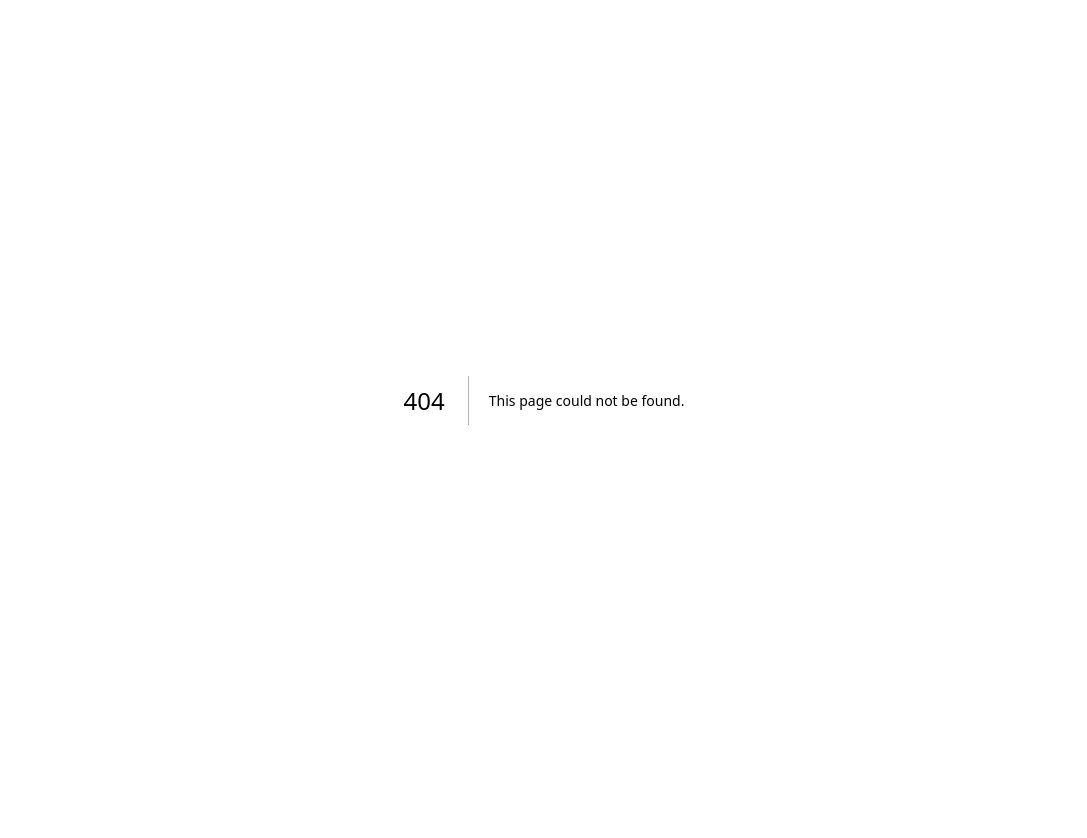
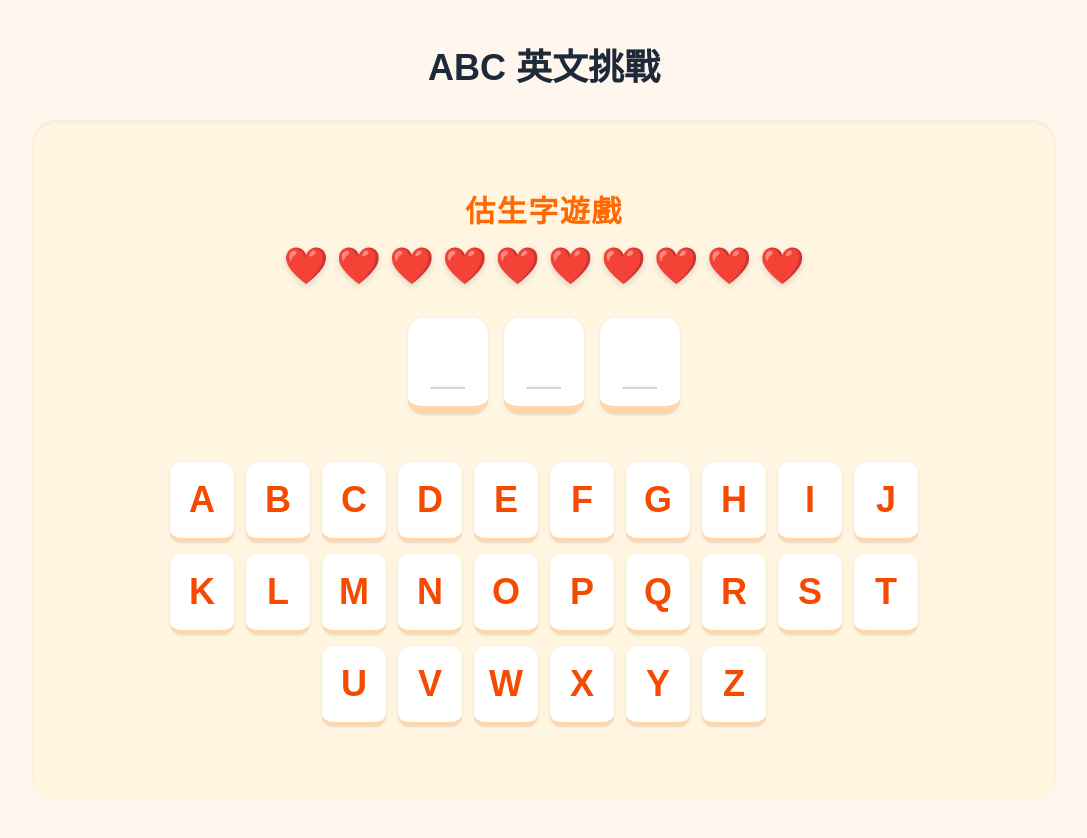
Before and after one commit to clchan53/alanppp, a Next.js app: page /english in a window 1280 px wide. Before the commit this address had no page. Shown: the top 838 px of the page, without its empty margins (96-1183 px from the left). Before the commit the page ends 800 px from the top, so only its background shows below. Built offline with nearby package versions, Linux system fonts and the light colour scheme.

Commit message:
Fix routing for English game

```diff
--- /dev/null
+++ b/src/app/english/page.tsx
@@ -0,0 +1,15 @@
+import HangmanGame from "../../components/HangmanGame";
+
+export default function EnglishPage() {
+  return (
+    <main className="min-h-screen bg-orange-50 p-6 md:p-12">
+      <div className="max-w-5xl mx-auto">
+        <h1 className="text-4xl font-bold text-center text-gray-800 mb-8">
+          ABC 英文挑戰
+        </h1>
+        {/* 👇 呢度一定要係 HangmanGame 👇 */}
+        <HangmanGame />
+      </div>
+    </main>
+  );
+}
--- /dev/null
+++ b/src/components/HangmanGame.tsx
@@ -0,0 +1,144 @@
+"use client";
+
+import { useState, useEffect } from "react";
+import { motion, AnimatePresence } from "framer-motion";
+
+// 小朋友專屬嘅簡單生字表
+const WORDS = [
+    "APPLE", "BANANA", "CAT", "DOG", "FISH", "BIRD", "FROG", "LION", "BEAR", "DUCK",
+    "ORANGE", "GRAPE", "PEAR", "PEACH", "MANGO", "STRAWBERRY", "WATERMELON", "KIWI", "LEMON", "CHERRY",
+    "RED", "BLUE", "GREEN", "YELLOW", "BLACK", "WHITE", "PINK", "PURPLE", "BROWN", "ORANGE (color)",
+    "MOM", "DAD", "BROTHER", "SISTER", "GRANDMA", "GRANDPA", "BABY", "FRIEND", "TEACHER", "BOY",
+    "GIRL", "MAN", "WOMAN", "HOUSE", "SCHOOL", "CAR", "BUS", "BED", "CHAIR", "TABLE", "BOOK",
+    "TOY", "BALL", "DOLL", "SHOES", "HAT", "BAG", "T-SHIRT", "CUP", "SPOON", "PLATE",
+    "EYE", "NOSE", "MOUTH", "EAR", "HAND", "LEG", "FOOT", "HEAD", "HAIR", "FACE",
+    "SUN", "MOON", "STAR", "CLOUD", "RAIN", "SNOW", "TREE", "FLOWER", "GRASS", "LEAF",
+    "MILK", "WATER", "JUICE", "BREAD", "CAKE", "RICE", "EGG", "APPLE PIE", "COOKIE", "ICE CREAM",
+    "RUN", "JUMP", "WALK", "EAT", "DRINK", "SLEEP", "PLAY", "READ", "DRAW", "SING"
+];
+const MAX_MISTAKES = 10;
+const ALPHABETS = "ABCDEFGHIJKLMNOPQRSTUVWXYZ".split("");
+
+export default function HangmanGame() {
+  const [word, setWord] = useState("");
+  const [guessedLetters, setGuessedLetters] = useState<Set<string>>(new Set());
+  const [mistakes, setMistakes] = useState(0);
+
+  // 隨機揀字
+  const pickNewWord = () => {
+    const randomWord = WORDS[Math.floor(Math.random() * WORDS.length)];
+    setWord(randomWord);
+    setGuessedLetters(new Set());
+    setMistakes(0);
+  };
+
+  useEffect(() => {
+    pickNewWord();
+  }, []);
+
+  const isWinner = word && word.split("").every((letter) => guessedLetters.has(letter));
+  const isLoser = mistakes >= MAX_MISTAKES;
+
+  const handleGuess = (letter: string) => {
+    if (guessedLetters.has(letter) || isWinner || isLoser) return;
+
+    const newGuessed = new Set(guessedLetters).add(letter);
+    setGuessedLetters(newGuessed);
+
+    if (!word.includes(letter)) {
+      setMistakes((m) => m + 1);
+    }
+  };
+
+  return (
+    <div className="flex flex-col items-center justify-center min-h-[85vh] bg-[#FFF5E1] rounded-3xl p-6 shadow-inner relative overflow-hidden select-none">
+
+      {/* 標題與生命值 */}
+      <div className="text-center mb-8 z-10">
+        <h2 className="text-3xl font-black text-orange-500 mb-4 tracking-wider">估生字遊戲</h2>
+        <div className="flex gap-2 justify-center text-4xl">
+          {Array.from({ length: MAX_MISTAKES }).map((_, i) => (
+            <motion.span
+              key={i}
+              initial={{ scale: 0 }}
+              animate={{ scale: 1 }}
+              className={i < mistakes ? "opacity-30 grayscale" : "drop-shadow-md"}
+            >
+              {i < mistakes ? "💔" : "❤️"}
+            </motion.span>
+          ))}
+        </div>
+      </div>
+
+      {/* 生字顯示區 */}
+      <div className="flex gap-3 sm:gap-4 mb-12 z-10 flex-wrap justify-center">
+        {word.split("").map((letter, index) => (
+          <div
+            key={index}
+            className="w-16 h-20 sm:w-20 sm:h-24 bg-white border-b-8 border-orange-200 rounded-2xl flex items-center justify-center text-5xl sm:text-6xl font-black text-gray-800 shadow-sm"
+          >
+            {guessedLetters.has(letter) || isLoser ? (
+              <motion.span
+                initial={{ opacity: 0, y: 10 }}
+                animate={{ opacity: 1, y: 0 }}
+                className={!guessedLetters.has(letter) && isLoser ? "text-red-500" : "text-green-500"}
+              >
+                {letter}
+              </motion.span>
+            ) : (
+              <span className="text-gray-300">_</span>
+            )}
+          </div>
+        ))}
+      </div>
+
+      {/* 遊戲結束提示 */}
+      <AnimatePresence>
+        {(isWinner || isLoser) && (
+          <motion.div
+            initial={{ scale: 0.5, opacity: 0 }}
+            animate={{ scale: 1, opacity: 1 }}
+            className="absolute z-20 bg-white/95 p-8 rounded-3xl shadow-2xl flex flex-col items-center border-4 border-orange-400"
+          >
+            <div className="text-8xl mb-4">{isWinner ? "🎉" : "😭"}</div>
+            <h3 className="text-4xl font-black mb-6 text-gray-800">
+              {isWinner ? "好叻仔！答對咗！" : `哎呀！答案係 ${word}`}
+            </h3>
+            <button
+              onClick={pickNewWord}
+              className="px-8 py-4 bg-orange-500 text-white text-2xl font-bold rounded-full shadow-[0_6px_0_0_#C05600] hover:bg-orange-400 active:translate-y-2 active:shadow-none transition-all"
+            >
+              再玩一次 🚀
+            </button>
+          </motion.div>
+        )}
+      </AnimatePresence>
+
+      {/* 字母鍵盤 */}
+      <div className="flex flex-wrap justify-center gap-2 sm:gap-3 max-w-3xl z-10 px-2">
+        {ALPHABETS.map((letter) => {
+          const isGuessed = guessedLetters.has(letter);
+          const isCorrect = isGuessed && word.includes(letter);
+          const isWrong = isGuessed && !word.includes(letter);
+
+          let btnColor = "bg-white text-orange-600 border-orange-200 hover:bg-orange-100";
+          if (isCorrect) btnColor = "bg-green-500 text-white border-green-600 opacity-50";
+          if (isWrong) btnColor = "bg-gray-300 text-gray-500 border-gray-400 opacity-50";
+
+          return (
+            <motion.button
+              key={letter}
+              whileHover={!isGuessed ? { scale: 1.1 } : {}}
+              whileTap={!isGuessed ? { scale: 0.9 } : {}}
+              onClick={() => handleGuess(letter)}
+              disabled={isGuessed || isWinner || isLoser}
+              className={`w-12 h-14 sm:w-16 sm:h-20 text-2xl sm:text-4xl font-black rounded-xl border-b-4 shadow-sm transition-colors ${btnColor}`}
+            >
+              {letter}
+            </motion.button>
+          );
+        })}
+      </div>
+    </div>
+  );
+}
--- a/src/components/Hero.tsx
+++ b/src/components/Hero.tsx
@@ -28,18 +28,25 @@ export default function Hero() {
         紀錄日常點滴，分享科技與生活嘅交集。
       </motion.p>
 
-      {/* 按鈕：連去內部嘅遊戲頁面 */}
+      {/* 兩粒大按鈕：數學 與 英文 */}
       <motion.div
         initial={{ opacity: 0, y: 20 }}
         animate={{ opacity: 1, y: 0 }}
         transition={{ duration: 0.8, delay: 0.4, ease: [0.16, 1, 0.3, 1] }}
-        className="mt-10"
+        className="mt-10 flex flex-col sm:flex-row gap-6"
       >
         <Link
           href="/game"
-          className="rounded-full bg-white px-12 py-5 text-2xl font-bold text-black transition-transform hover:scale-110 inline-block shadow-xl"
+          className="rounded-full bg-blue-500 px-10 py-4 text-2xl font-bold text-white transition-transform hover:scale-110 inline-block shadow-xl border-4 border-blue-400"
         >
-          陳爾樂數學挑戰 🚀
+          數學挑戰 🍄
+        </Link>
+
+        <Link
+          href="/english"
+          className="rounded-full bg-orange-500 px-10 py-4 text-2xl font-bold text-white transition-transform hover:scale-110 inline-block shadow-xl border-4 border-orange-400"
+        >
+          英文挑戰 🔤
         </Link>
       </motion.div>
     </section>
```
